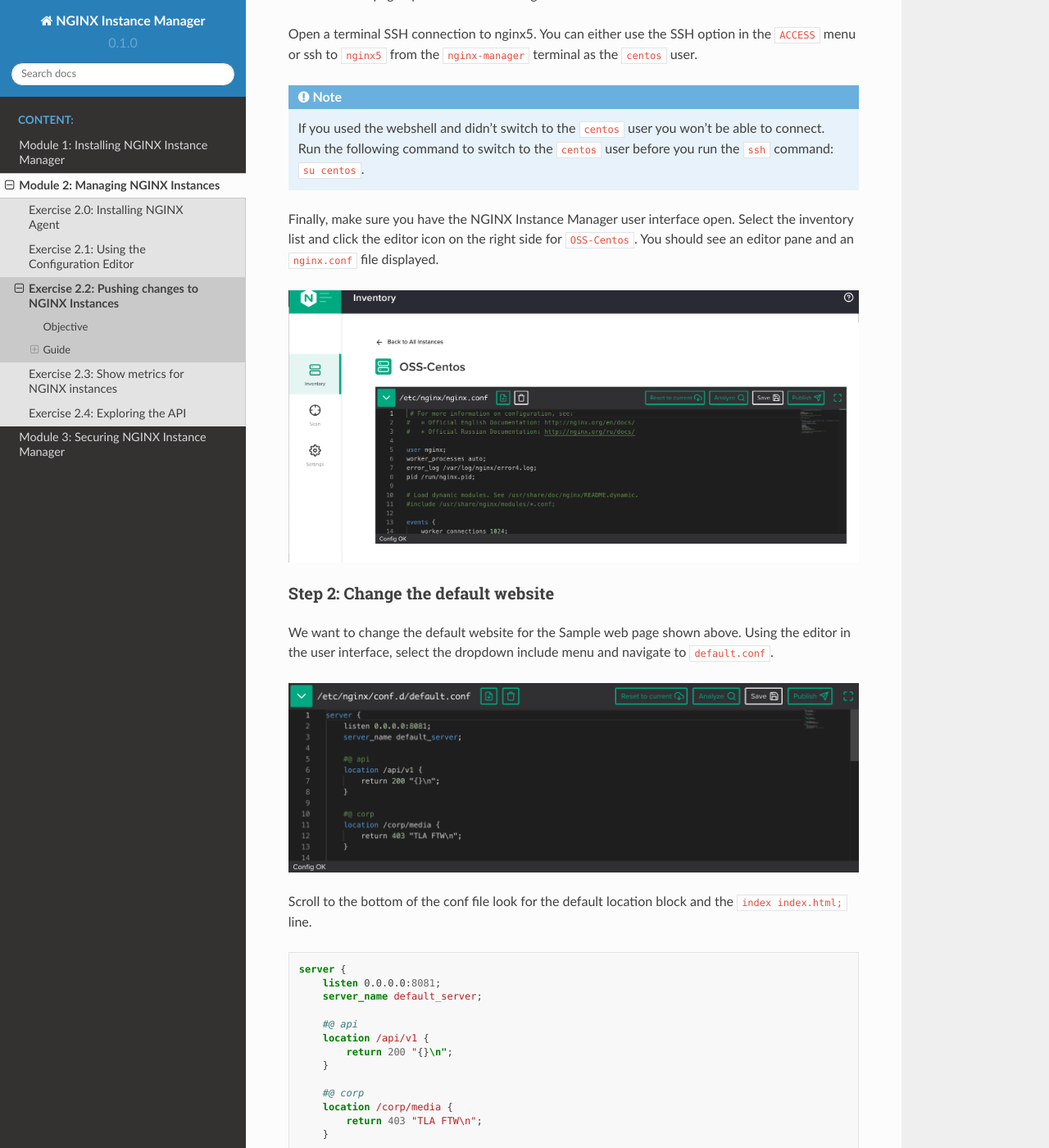
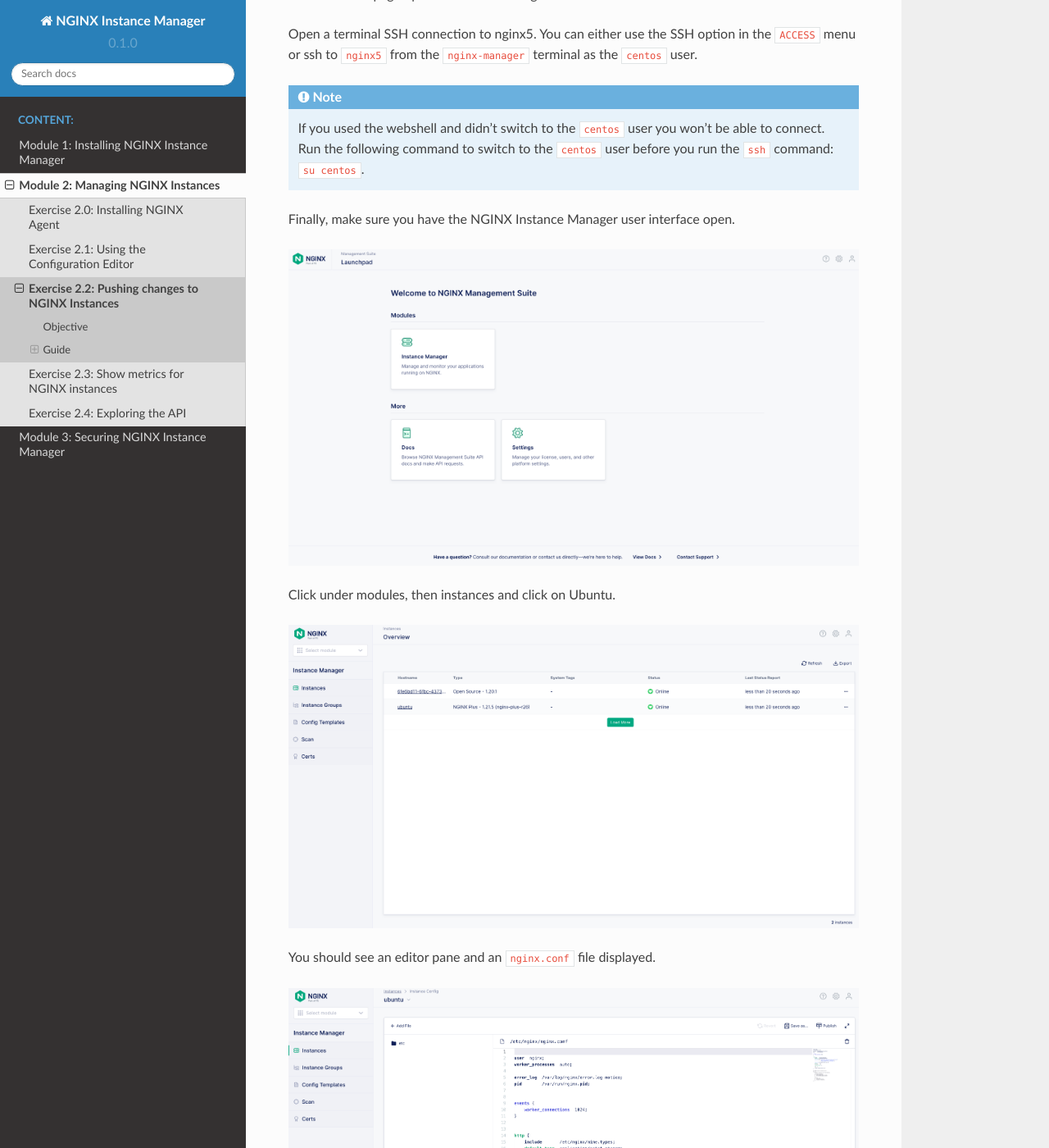
Before and after one commit to GBond/nginx-instance-manager-lab, a Sphinx documentation site: the page built from docs/source/module2/2.2-change-conf.rst, in a window 1280 px wide and 1400 px high, scrolled down 1695 px. Shown: the whole window at 82% size. Built offline with Sphinx 7.4.7 and the Read the Docs theme 2.0.0, drawn with Linux system fonts in a browser that asks for light colours; pages that are not in the unit, such as notebooks, are missing from menus.

Commit message:
added images to steps 4,5,6

```diff
--- a/docs/source/module2/2.2-change-conf.rst
+++ b/docs/source/module2/2.2-change-conf.rst
@@ -41,7 +41,13 @@
     before you run the ``ssh`` command: ``su centos``.
 
 Finally, make sure you have the NGINX Instance Manager user interface open.
-Select the inventory list and click the editor icon on the right side for ``OSS-Centos``.
+
+.. image:: ./UI-home.png
+
+Click under modules, then instances and click on Ubuntu.
+
+.. image:: ./UI-instances.png
+
 You should see an editor pane and an ``nginx.conf`` file displayed.
 
 .. image:: ./UI-editor.png
```
Also changed, not shown: other parts of docs/source/module2/2.2-change-conf.rst (+4 -0 lines), docs/source/module2/UI-editor.png, docs/source/module2/UI-home.png (added), docs/source/module2/UI-instances.png (added), docs/source/module2/UI-nginx5-add-test.png, docs/source/module2/UI-nginx5-add.png, docs/source/module2/UI-nginx5-delete-test.png, docs/source/module2/UI-nginx5-delete.png, docs/source/module2/UI-nginx5-overwrite.png, docs/source/module2/UI-nginx5-overwrite2.png (added), docs/source/module2/UI-nginx5-overwrite3.png (added), docs/source/module2/UI-nginx5-reset-current.png.
